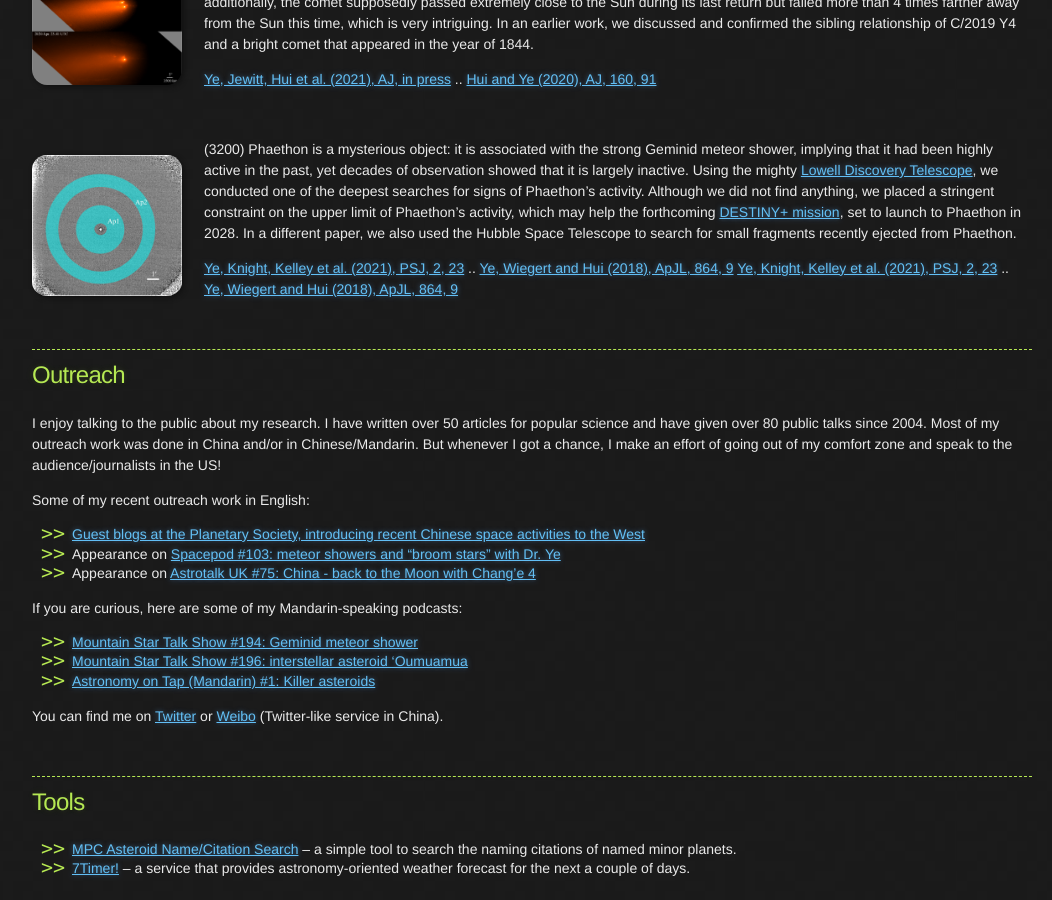
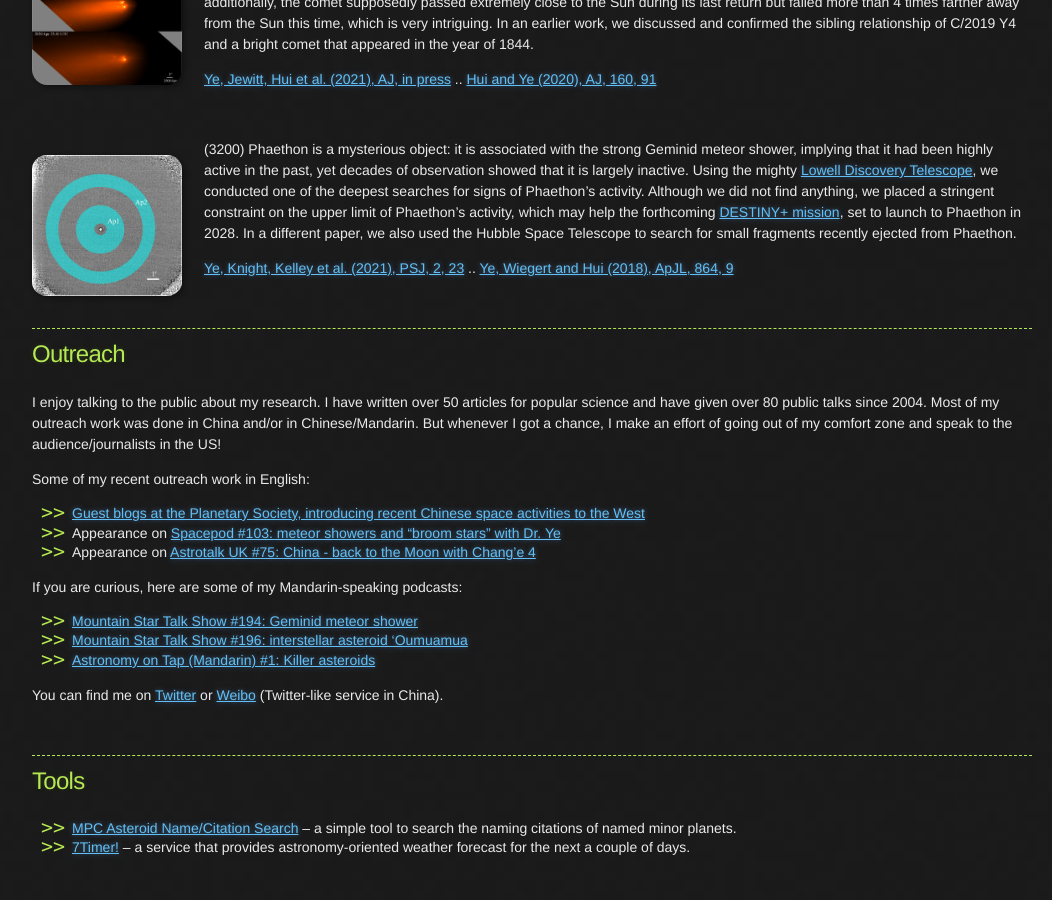
Before and after one commit to Yeqzids/Yeqzids.GitHub.io, a Jekyll site: the page built from index.md, in a window 1280 px wide and 900 px high, scrolled down 1738 px. Shown: the whole window, without its empty margins (108-1160 px from the left). Built offline with Jekyll 4.4.1, drawn with Linux system fonts in a browser that asks for light colours; nearby versions of some CDN libraries.

Commit message:
Update index.md

```diff
--- a/index.md
+++ b/index.md
@@ -59,7 +59,6 @@ Comet C/2019 Y4 (ATLAS) generated quite a bit of excitement when it once held th
 (3200) Phaethon is a mysterious object: it is associated with the strong Geminid meteor shower, implying that it had been highly active in the past, yet decades of observation showed that it is largely inactive. Using the mighty [Lowell Discovery Telescope](https://lowell.edu/research/research-facilities/4-3-meter-ldt/), we conducted one of the deepest searches for signs of Phaethon's activity. Although we did not find anything, we placed a stringent constraint on the upper limit of Phaethon's activity, which may help the forthcoming [DESTINY+ mission](https://destiny.isas.jaxa.jp/), set to launch to Phaethon in 2028. In a different paper, we also used the Hubble Space Telescope to search for small fragments recently ejected from Phaethon.
 
 [Ye, Knight, Kelley et al. (2021), PSJ, 2, 23](https://iopscience.iop.org/article/10.3847/PSJ/abcc71) .. [Ye, Wiegert and Hui (2018), ApJL, 864, 9](http://iopscience.iop.org/article/10.3847/2041-8213/aada46/meta)
-[Ye, Knight, Kelley et al. (2021), PSJ, 2, 23](https://iopscience.iop.org/article/10.3847/PSJ/abcc71) .. [Ye, Wiegert and Hui (2018), ApJL, 864, 9](http://iopscience.iop.org/article/10.3847/2041-8213/aada46/meta)
 
 <br>
 
```
